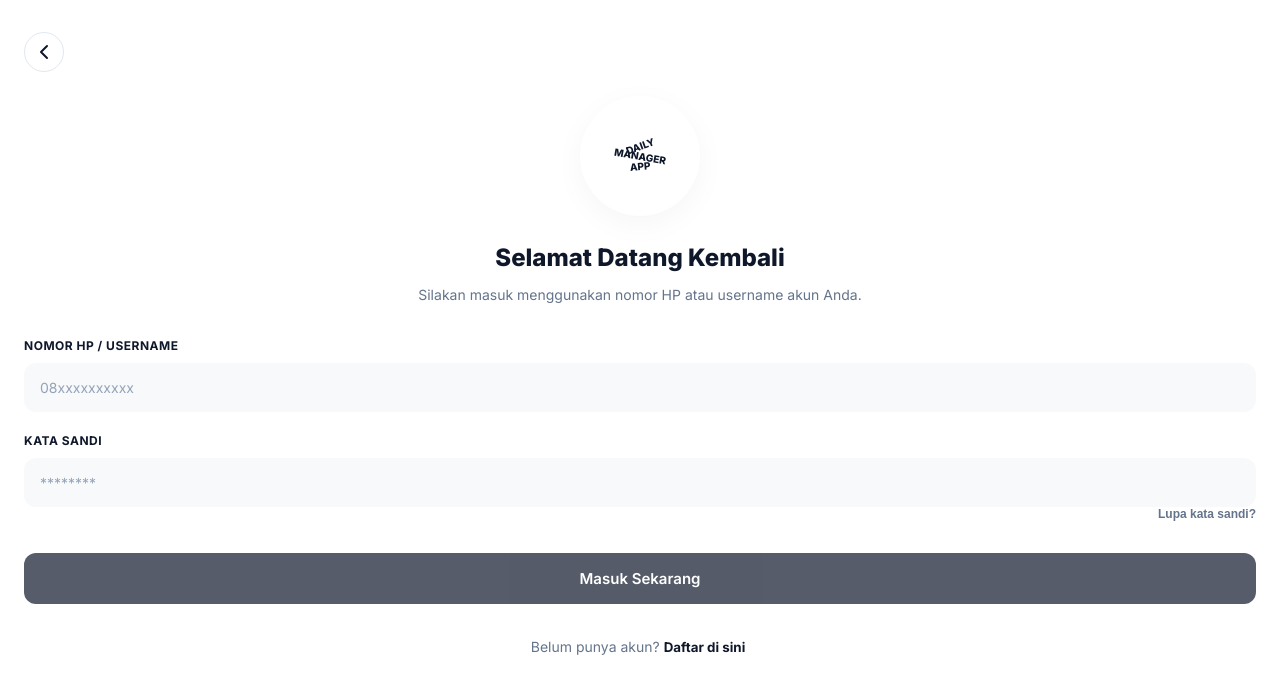
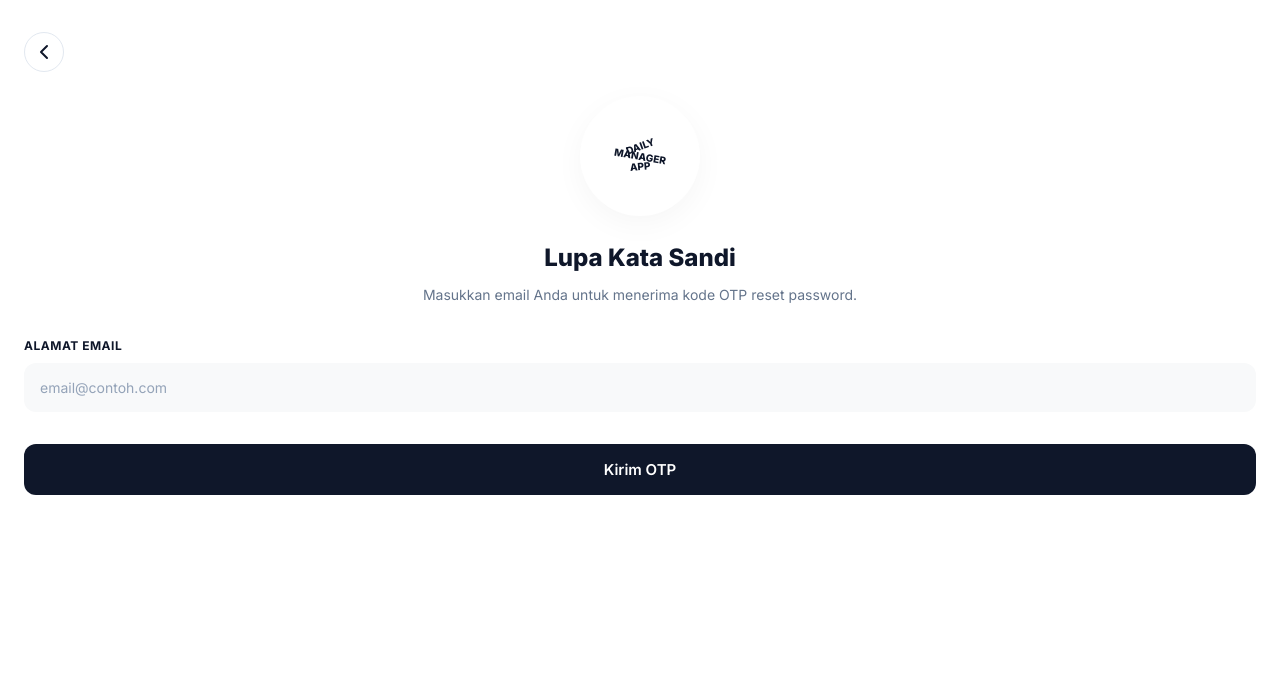
Before and after one commit to HasyaRayyan/Daily-Management-Aplication, a React (Vite) app: page / in a window 1280 px wide. Both pictures are taken after a click on the button "Lupa kata sandi?". Shown: the top 694 px of the page. Built offline with nearby package versions, Linux system fonts and the light colour scheme.

Commit message:
efhuuefa

```diff
--- a/src/components/Auth.jsx
+++ b/src/components/Auth.jsx
@@ -1,62 +1,107 @@
 import { useState } from 'react';
-import { login, register } from '../lib/auth';
+import { login, register, sendPasswordResetOtp, verifyOtpAndResetPassword } from '../lib/auth';
 
 export default function Auth() {
-  const [isLogin, setIsLogin] = useState(true);
-  const [identifier, setIdentifier] = useState('');
+  const [view, setView] = useState('login'); // 'login', 'register', 'forgot_password', 'reset_password'
+  const [email, setEmail] = useState('');
   const [password, setPassword] = useState('');
   const [displayName, setDisplayName] = useState('');
+  const [otp, setOtp] = useState('');
   const [loading, setLoading] = useState(false);
   const [error, setError] = useState(null);
+  const [successMsg, setSuccessMsg] = useState(null);
 
   const handleSubmit = async (e) => {
     e.preventDefault();
     setLoading(true);
     setError(null);
+    setSuccessMsg(null);
 
     let result;
-    if (isLogin) {
-      result = await login(identifier, password);
-    } else {
+    if (view === 'login') {
+      result = await login(email, password);
+      if (result.error) {
+        let errorMsg = result.error.message;
+        if (errorMsg.includes('Invalid login credentials')) {
+          errorMsg = 'Email atau password salah.';
+        }
+        setError(new Error(errorMsg));
+      }
+    } else if (view === 'register') {
       if (!displayName.trim()) {
         setError(new Error('Nama tidak boleh kosong.'));
         setLoading(false);
         return;
       }
-      result = await register(identifier, password, displayName.trim());
-    }
-
+      result = await register(email, password, displayName.trim());
       if (result.error) {
-      // Menangani error dari Supabase
         let errorMsg = result.error.message;
-      if (errorMsg.includes('Invalid login credentials')) {
-        errorMsg = 'Username/No HP atau password salah.';
-      } else if (errorMsg.includes('User already registered')) {
-        errorMsg = 'Username/No HP ini sudah terdaftar.';
+        if (errorMsg.includes('User already registered')) {
+          errorMsg = 'Email ini sudah terdaftar.';
         } else if (errorMsg.includes('Password should be at least')) {
           errorMsg = 'Password minimal 6 karakter.';
         }
         setError(new Error(errorMsg));
-    } else if (!isLogin && result.user) {
+      } else if (result.user) {
         alert('Pendaftaran berhasil! Silakan masuk dengan akun baru Anda.');
-      setIsLogin(true);
+        setView('login');
+      }
+    } else if (view === 'forgot_password') {
+      result = await sendPasswordResetOtp(email);
+      if (result.error) {
+        setError(new Error(result.error.message));
+      } else {
+        setSuccessMsg('OTP telah dikirim ke email Anda. Silakan cek kotak masuk atau spam.');
+        setView('reset_password');
+      }
+    } else if (view === 'reset_password') {
+      result = await verifyOtpAndResetPassword(email, otp, password);
+      if (result.error) {
+        let errorMsg = result.error.message;
+        if (errorMsg.includes('Token has expired or is invalid')) {
+           errorMsg = 'OTP salah atau sudah kedaluwarsa.';
+        }
+        setError(new Error(errorMsg));
+      } else {
+        alert('Kata sandi berhasil direset! Silakan login dengan kata sandi baru.');
+        setView('login');
+      }
     }
 
     setLoading(false);
   };
 
+  const renderHeader = () => {
+    switch (view) {
+      case 'login': return { title: 'Selamat Datang Kembali', subtitle: 'Silakan masuk menggunakan email akun Anda.' };
+      case 'register': return { title: 'Buat Akun Baru', subtitle: 'Daftarkan email Anda untuk mulai mengelola hari.' };
+      case 'forgot_password': return { title: 'Lupa Kata Sandi', subtitle: 'Masukkan email Anda untuk menerima kode OTP reset password.' };
+      case 'reset_password': return { title: 'Reset Kata Sandi', subtitle: 'Masukkan kode OTP yang dikirim ke email dan kata sandi baru Anda.' };
+      default: return { title: '', subtitle: '' };
+    }
+  };
+
+  const { title, subtitle } = renderHeader();
+
   return (
     <div className="auth-page">
-      {/* Tombol Back Opsional */}
+      {view !== 'login' && view !== 'register' && (
+        <div className="auth-back-btn" onClick={() => { setView('login'); setError(null); setSuccessMsg(null); }} style={{cursor: 'pointer'}}>
+          <svg width="24" height="24" viewBox="0 0 24 24" fill="none" stroke="currentColor" strokeWidth="2" strokeLinecap="round" strokeLinejoin="round">
+            <path d="M15 18l-6-6 6-6" />
+          </svg>
+        </div>
+      )}
+      {(view === 'login' || view === 'register') && (
         <div className="auth-back-btn">
           <svg width="24" height="24" viewBox="0 0 24 24" fill="none" stroke="currentColor" strokeWidth="2" strokeLinecap="round" strokeLinejoin="round">
             <path d="M15 18l-6-6 6-6" />
           </svg>
         </div>
+      )}
 
       <div className="auth-logo-container">
         <div className="auth-logo">
-          {/* Menggunakan placeholder teks tebal seperti di referensi jika tidak ada gambar */}
           <div style={{ textAlign: 'center', fontSize: '10px', fontWeight: '800', lineHeight: '1' }}>
             <div style={{transform: 'rotate(-20deg)'}}>DAILY</div>
             <div style={{transform: 'rotate(10deg)'}}>MANAGER</div>
@@ -66,93 +111,71 @@ export default function Auth() {
       </div>
 
       <div className="auth-header-text">
-        <h1 className="auth-title">
-          {isLogin ? 'Selamat Datang Kembali' : 'Buat Akun Baru'}
-        </h1>
-        <p className="auth-subtitle">
-          {isLogin
-            ? 'Silakan masuk menggunakan nomor HP atau username akun Anda.'
-            : 'Daftarkan nomor HP atau username Anda untuk mulai mengelola hari.'}
-        </p>
+        <h1 className="auth-title">{title}</h1>
+        <p className="auth-subtitle">{subtitle}</p>
       </div>
 
-      {error && (
-        <div className="auth-error-msg">
-          {error.message}
+      {error && <div className="auth-error-msg">{error.message}</div>}
+      {successMsg && <div className="auth-success-msg" style={{color: '#10b981', fontSize: '0.875rem', marginBottom: '1rem', textAlign: 'center', backgroundColor: '#ecfdf5', padding: '10px', borderRadius: '8px'}}>{successMsg}</div>}
+
+      <form onSubmit={handleSubmit} className="auth-form">
+        {view === 'register' && (
+          <div className="form-group">
+            <label className="form-label">NAMA LENGKAP</label>
+            <input type="text" className="form-input" placeholder="Contoh: Hasya Rayyan" value={displayName} onChange={(e) => setDisplayName(e.target.value)} required />
           </div>
         )}
 
-      <form onSubmit={handleSubmit} className="auth-form">
-        {!isLogin && (
+        {view !== 'reset_password' && (
           <div className="form-group">
-            <label className="form-label">NAMA LENGKAP</label>
-            <input
-              type="text"
-              className="form-input"
-              placeholder="Contoh: Hasya Rayyan"
-              value={displayName}
-              onChange={(e) => setDisplayName(e.target.value)}
-              required={!isLogin}
-            />
+            <label className="form-label">ALAMAT EMAIL</label>
+            <input type="email" className="form-input" placeholder="email@contoh.com" value={email} onChange={(e) => setEmail(e.target.value)} required autoComplete="email" />
           </div>
         )}
 
+        {view === 'reset_password' && (
+          <>
             <div className="form-group">
-          <label className="form-label">NOMOR HP / USERNAME</label>
-          <input
-            type="text"
-            className="form-input"
-            placeholder="08xxxxxxxxxx"
-            value={identifier}
-            onChange={(e) => setIdentifier(e.target.value)}
-            required
-            autoComplete="username"
-          />
+              <label className="form-label">KODE OTP</label>
+              <input type="text" className="form-input" placeholder="Masukkan 6 digit OTP" value={otp} onChange={(e) => setOtp(e.target.value)} required />
             </div>
+            <div className="form-group">
+              <label className="form-label">KATA SANDI BARU</label>
+              <input type="password" className="form-input" placeholder="********" value={password} onChange={(e) => setPassword(e.target.value)} required minLength={6} />
+            </div>
+          </>
+        )}
 
+        {(view === 'login' || view === 'register') && (
           <div className="form-group">
             <label className="form-label">KATA SANDI</label>
-          <input
-            type="password"
-            className="form-input"
-            placeholder="********"
-            value={password}
-            onChange={(e) => setPassword(e.target.value)}
-            required
-            minLength={6}
-            autoComplete={isLogin ? "current-password" : "new-password"}
-          />
-          {isLogin && (
-            <button type="button" className="auth-forgot-link">
+            <input type="password" className="form-input" placeholder="********" value={password} onChange={(e) => setPassword(e.target.value)} required minLength={6} autoComplete={view === 'login' ? "current-password" : "new-password"} />
+            {view === 'login' && (
+              <button type="button" className="auth-forgot-link" onClick={() => { setView('forgot_password'); setError(null); }}>
                 Lupa kata sandi?
               </button>
             )}
           </div>
+        )}
 
-        <button
-          type="submit"
-          className="btn-primary"
-          disabled={loading || !identifier || !password || (!isLogin && !displayName)}
-        >
-          {loading ? 'Memproses...' : 'Masuk Sekarang'}
+        <button type="submit" className="btn-primary" disabled={loading}>
+          {loading ? 'Memproses...' :
+           view === 'login' ? 'Masuk Sekarang' :
+           view === 'register' ? 'Daftar Sekarang' :
+           view === 'forgot_password' ? 'Kirim OTP' : 'Reset Kata Sandi'}
         </button>
       </form>
 
+      {(view === 'login' || view === 'register') && (
         <div className="auth-footer">
           <p>
-          {isLogin ? 'Belum punya akun?' : 'Sudah punya akun?'}
-          <button
-            type="button"
-            className="auth-link"
-            onClick={() => {
-              setIsLogin(!isLogin);
-              setError(null);
-            }}
-          >
-            {isLogin ? 'Daftar di sini' : 'Masuk di sini'}
+            {view === 'login' ? 'Belum punya akun?' : 'Sudah punya akun?'}
+            <button type="button" className="auth-link" onClick={() => { setView(view === 'login' ? 'register' : 'login'); setError(null); }}>
+              {view === 'login' ? 'Daftar di sini' : 'Masuk di sini'}
             </button>
           </p>
         </div>
+      )}
     </div>
   );
 }
```
Also changed, not shown: src/lib/auth.js (+39 -14 lines). Lines whose indentation alone changed are shown as unchanged.
